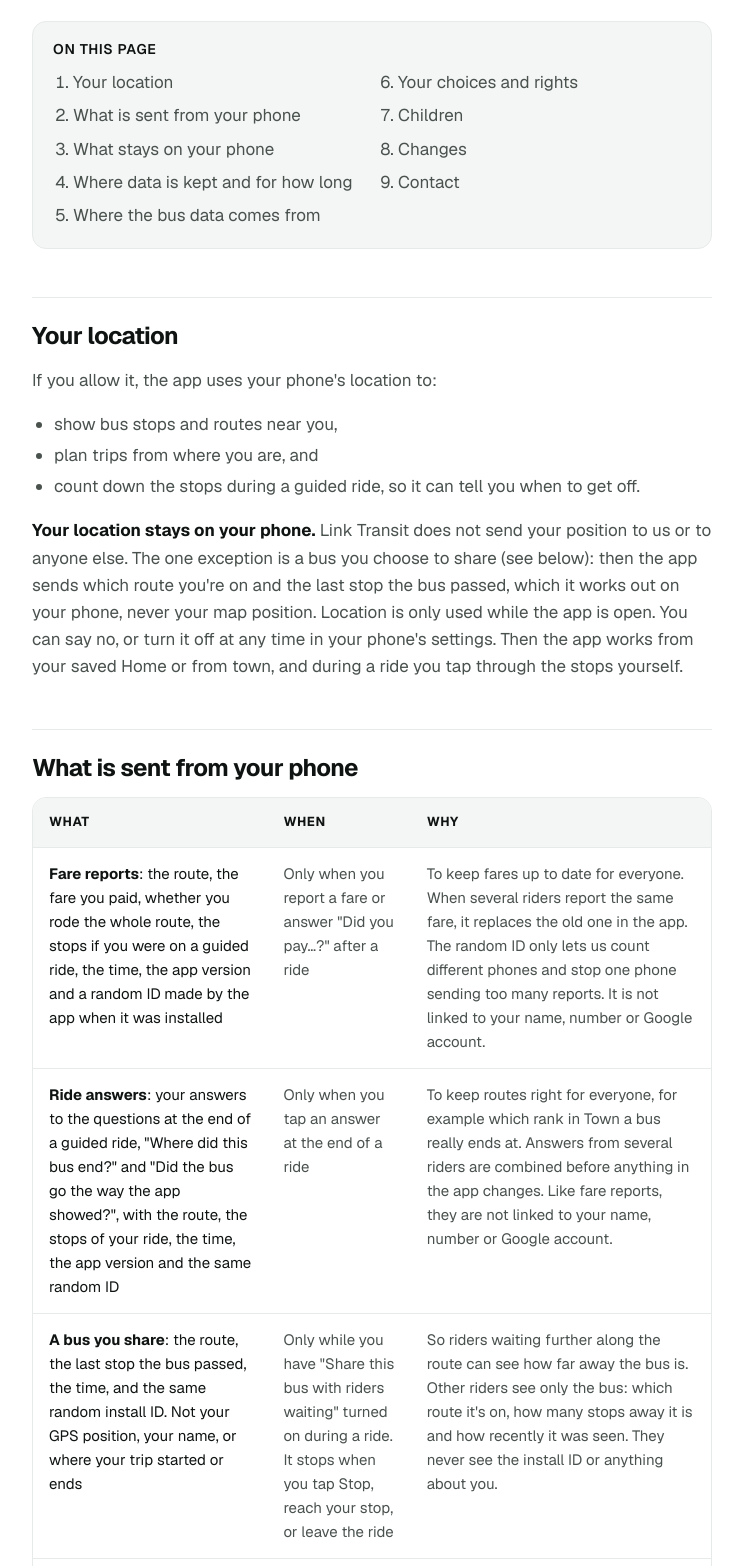
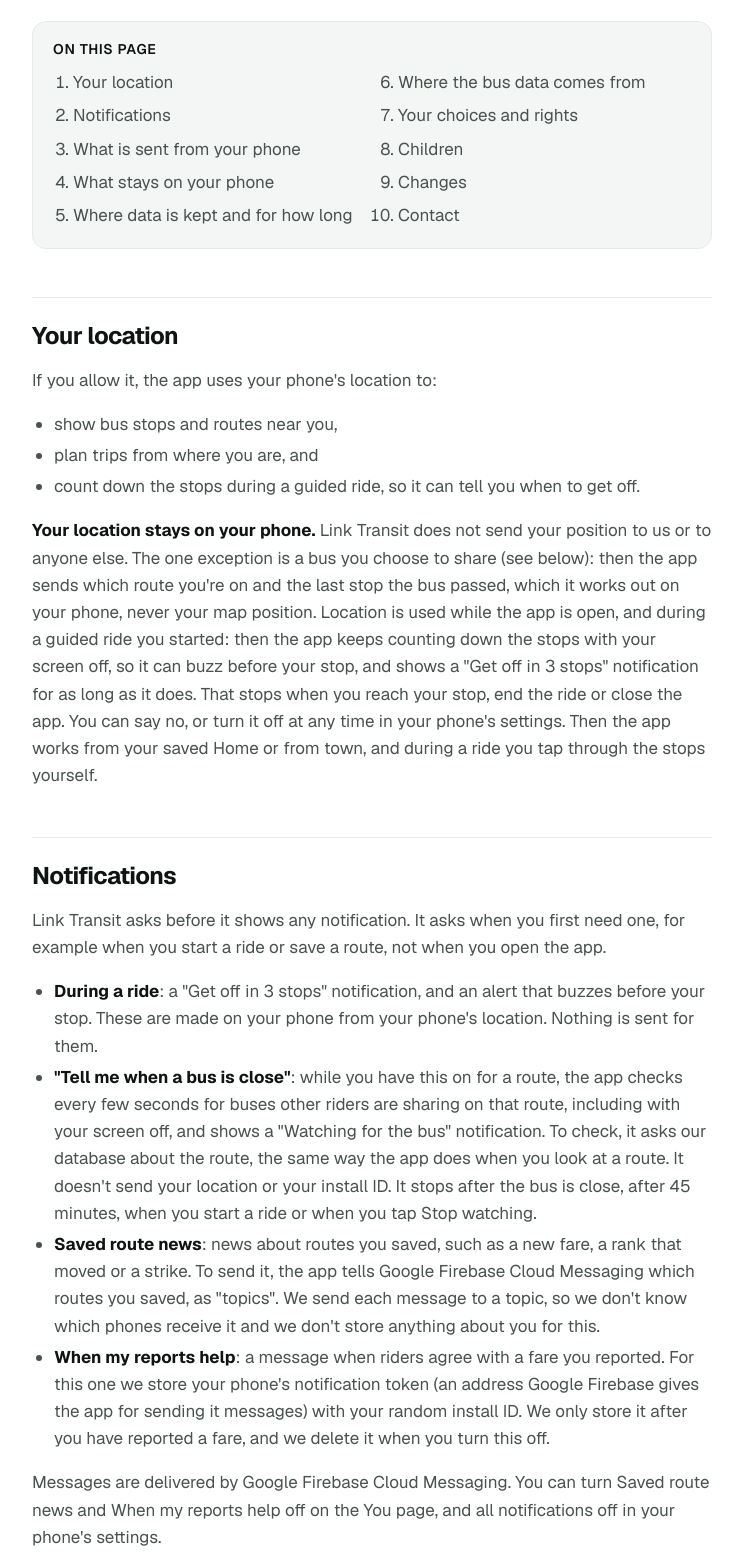
Before and after one commit to Ngongab/link-transit, a plain HTML site: page privacy.html in a window 1280 px wide. Shown: the part 614-2180 px from the top of the page, without its empty margins (268-1011 px from the left). Drawn offline with nearby package versions, Linux system fonts and the light colour scheme.

Commit message:
Privacy policy: cover notifications
- Location: a guided ride keeps counting down stops with the screen
  off, shown by a notification, until the ride ends. Position still
  never leaves the phone.
- New Notifications section: ride alerts (on the phone only), "Tell me
  when a bus is close" (asks about the route, no install ID), Saved
  route news (FCM topics, nothing stored about the rider), and When my
  reports help (notification token stored with the install ID, only
  after a fare report, deleted when turned off).
- What is sent, storage and choices updated to match. Support page:
  how to delete the notification token.

Co-Authored-By: Claude Opus 5.5 <noreply@anthropic.com>

```diff
--- a/privacy.html
+++ b/privacy.html
@@ -49,6 +49,7 @@
       <p>On this page</p>
       <ol>
         <li><a href="#location">Your location</a></li>
+        <li><a href="#notifications">Notifications</a></li>
         <li><a href="#sent">What is sent from your phone</a></li>
         <li><a href="#on-phone">What stays on your phone</a></li>
         <li><a href="#storage">Where data is kept and for how long</a></li>
@@ -67,7 +68,17 @@
       <li>plan trips from where you are, and</li>
       <li>count down the stops during a guided ride, so it can tell you when to get off.</li>
     </ul>
-    <p><strong>Your location stays on your phone.</strong> Link Transit does not send your position to us or to anyone else. The one exception is a bus you choose to share (see below): then the app sends which route you're on and the last stop the bus passed, which it works out on your phone, never your map position. Location is only used while the app is open. You can say no, or turn it off at any time in your phone's settings. Then the app works from your saved Home or from town, and during a ride you tap through the stops yourself.</p>
+    <p><strong>Your location stays on your phone.</strong> Link Transit does not send your position to us or to anyone else. The one exception is a bus you choose to share (see below): then the app sends which route you're on and the last stop the bus passed, which it works out on your phone, never your map position. Location is used while the app is open, and during a guided ride you started: then the app keeps counting down the stops with your screen off, so it can buzz before your stop, and shows a "Get off in 3 stops" notification for as long as it does. That stops when you reach your stop, end the ride or close the app. You can say no, or turn it off at any time in your phone's settings. Then the app works from your saved Home or from town, and during a ride you tap through the stops yourself.</p>
+
+    <h2 id="notifications">Notifications</h2>
+    <p>Link Transit asks before it shows any notification. It asks when you first need one, for example when you start a ride or save a route, not when you open the app.</p>
+    <ul>
+      <li><strong>During a ride</strong>: a "Get off in 3 stops" notification, and an alert that buzzes before your stop. These are made on your phone from your phone's location. Nothing is sent for them.</li>
+      <li><strong>"Tell me when a bus is close"</strong>: while you have this on for a route, the app checks every few seconds for buses other riders are sharing on that route, including with your screen off, and shows a "Watching for the bus" notification. To check, it asks our database about the route, the same way the app does when you look at a route. It doesn't send your location or your install ID. It stops after the bus is close, after 45 minutes, when you start a ride or when you tap Stop watching.</li>
+      <li><strong>Saved route news</strong>: news about routes you saved, such as a new fare, a rank that moved or a strike. To send it, the app tells Google Firebase Cloud Messaging which routes you saved, as "topics". We send each message to a topic, so we don't know which phones receive it and we don't store anything about you for this.</li>
+      <li><strong>When my reports help</strong>: a message when riders agree with a fare you reported. For this one we store your phone's notification token (an address Google Firebase gives the app for sending it messages) with your random install ID. We only store it after you have reported a fare, and we delete it when you turn this off.</li>
+    </ul>
+    <p>Messages are delivered by Google Firebase Cloud Messaging. You can turn Saved route news and When my reports help off on the You page, and all notifications off in your phone's settings.</p>
 
     <h2 id="sent">What is sent from your phone</h2>
     <div class="table-wrap">
@@ -95,6 +106,16 @@
             <td>So the Link Transit team can check it and correct the map for everyone. The spot is one you choose by moving the map, never where you are.</td>
           </tr>
           <tr>
+            <td><strong>Routes you follow for news</strong>: the routes you saved, as Firebase Cloud Messaging topics</td>
+            <td>While Saved route news is on and you have saved routes</td>
+            <td>So we can send news about a route to the people who saved it, without knowing who they are.</td>
+          </tr>
+          <tr>
+            <td><strong>Notification token</strong>: the address Google Firebase gives the app for sending it messages, with the same random install ID</td>
+            <td>Only while When my reports help is on, and only after you have reported a fare</td>
+            <td>To tell you when riders agree with a fare you reported.</td>
+          </tr>
+          <tr>
             <td><strong>Crash reports</strong>: what went wrong in the app, your phone model, Android version, app version and an ID for this install of the app</td>
             <td>When the app crashes or hits an error</td>
             <td>To find and fix bugs. Collected by Google Firebase Crashlytics.</td>
@@ -120,6 +141,7 @@
     <ul>
       <li><strong>Fare reports, ride answers and fixes</strong> are stored in our database, hosted by Supabase in the United Kingdom (London). We keep them for up to 2 years to understand how fares and routes change, then delete them.</li>
       <li><strong>Shared buses</strong> are stored in the same database while you share. Other riders see a bus for 2 minutes after its last update, and it is deleted within 10 minutes of your last update, or straight away when you stop sharing. We don't keep a history of shared rides.</li>
+      <li><strong>Your notification token</strong> is stored in the same database until you turn off When my reports help, or until Google Firebase tells us it no longer works (for example after you uninstall the app). The messages we send, with the install ID for a "your report helped" message, are kept for up to 2 years, like fare reports.</li>
       <li><strong>Crash reports</strong> are kept by Google Firebase for 90 days.</li>
     </ul>
     <p>We don't sell data. We don't use it for advertising, and we don't share it with anyone except the service providers named here, who run the app for us.</p>
@@ -128,7 +150,7 @@
     <p>The routes, stops and the first fares come from the Digital Transport for Africa (DT4A) survey of Lusaka. Riders' reports and fixes keep the fares, routes and stops up to date. What you send becomes part of Link Transit's route data: by sending it, you agree we can use it in the app and share it as part of that data, without your install ID. Map data is © <a href="https://www.openstreetmap.org/copyright" rel="noopener">OpenStreetMap contributors</a>.</p>
 
     <h2 id="rights">Your choices and rights</h2>
-    <p>You can use Link Transit without ever reporting a fare, answering a ride question, sending a fix, sharing a bus or turning on location. Sharing a bus is off until you turn it on for a ride, and you can stop at any time. Under Zambia's Data Protection Act, 2021, you can ask us what we hold about you and ask us to delete it. Fare reports, ride answers and fixes are tied only to a random install ID, so tell us roughly when you sent them and on which route, and we will find and remove them. See <a href="support.html#delete">how to delete your data</a>.</p>
+    <p>You can use Link Transit without ever reporting a fare, answering a ride question, sending a fix, sharing a bus, turning on location or allowing notifications. Sharing a bus is off until you turn it on for a ride, and you can stop at any time. Notifications can be turned off on the You page or in your phone's settings. Under Zambia's Data Protection Act, 2021, you can ask us what we hold about you and ask us to delete it. Fare reports, ride answers and fixes are tied only to a random install ID, so tell us roughly when you sent them and on which route, and we will find and remove them. See <a href="support.html#delete">how to delete your data</a>.</p>
 
     <h2 id="children">Children</h2>
     <p>Link Transit is for the general public. It is not aimed at children, and we don't knowingly collect anything about them.</p>
```
Also changed, not shown: support.html (+3 -0 lines).
